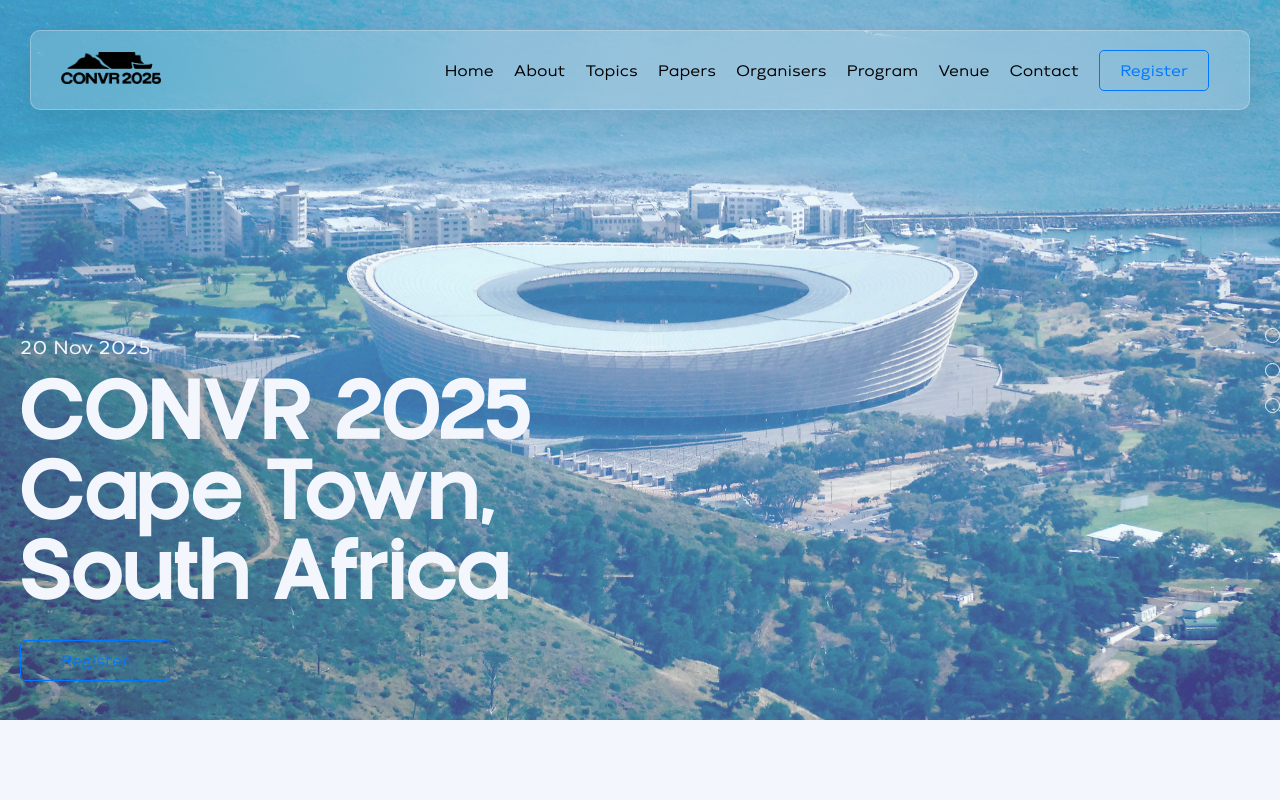
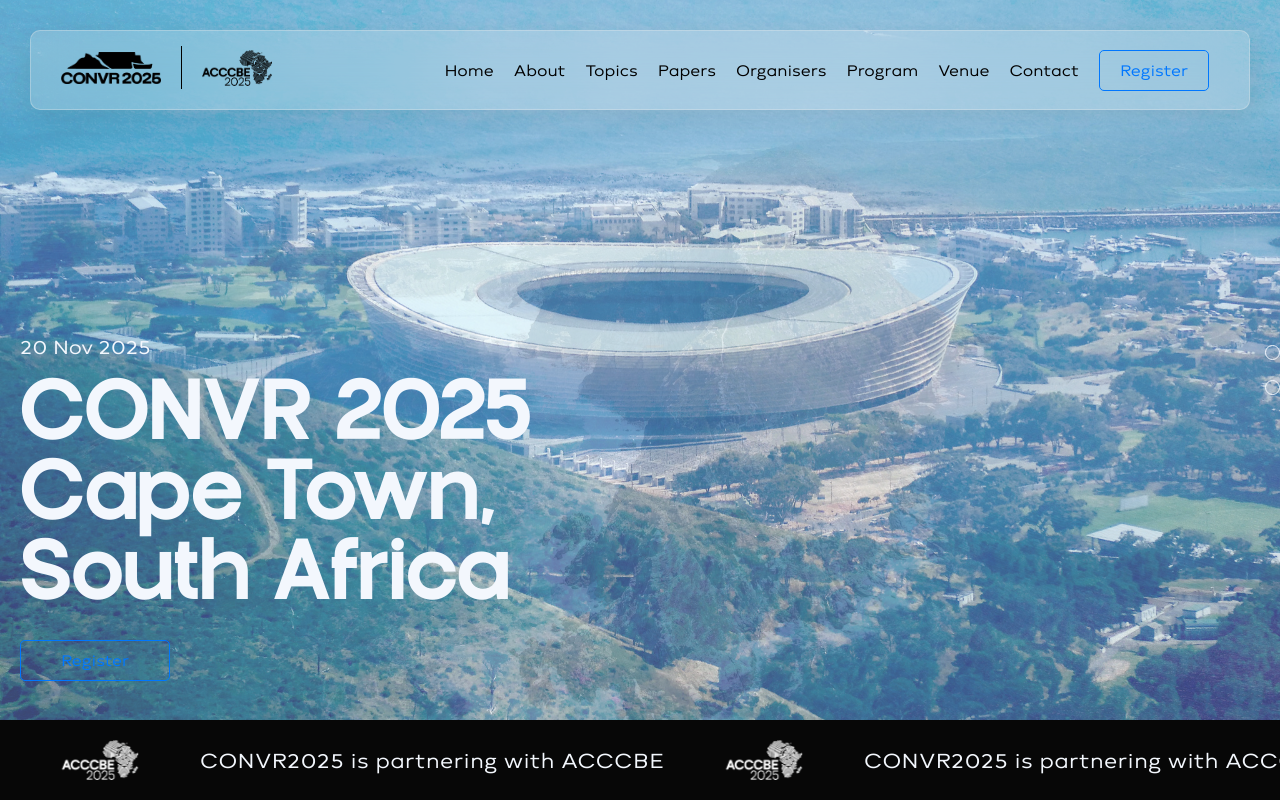
Before and after one commit to mikhail-singh/convr2025, a Next.js app: page / in a window 1280 px wide. Shown: the top 800 px of the page. Built offline with nearby package versions, Linux system fonts and the light colour scheme.

Commit message:
Added ACCCBE logo to navbar and marquee

```diff
--- a/app/components/Landing.tsx
+++ b/app/components/Landing.tsx
@@ -8,7 +8,7 @@ interface ResponsiveImageProps {
   alt?: string;
 }
 
-const images = ["/landing5", "/landing2", "/landing2"];
+const images = ["/landing5", "/landing2"];
 
 const preloadImage = (src: string) => {
   const img = new Image();
--- a/app/components/Marquee.module.css
+++ b/app/components/Marquee.module.css
@@ -33,10 +33,10 @@
     margin: 0;
     height: 40px;
     width: 200px;
+    background-image: url(/ACCCBE.webp);
     background-size: contain;
     background-repeat: no-repeat;
     background-position: center;
-    filter: grayscale(1) brightness(100);
   }
 
   .marquee-mobile {
--- a/app/components/Marquee.tsx
+++ b/app/components/Marquee.tsx
@@ -44,9 +44,16 @@ const Marquee = () => {
 
       translateTarget = ((elWidth - windowWidth) / windowWidth) * mouseX * -0.4;
       skewWithEasing = lerp(skewWithEasing, skewTarget, skewEasingFactor);
-      skewWithEasing = Math.min(Math.max(parseInt(skewWithEasing.toString()), -75), 75);
+      skewWithEasing = Math.min(
+        Math.max(parseInt(skewWithEasing.toString()), -75),
+        75
+      );
 
-      translateWithEasing = lerp(translateWithEasing, translateTarget, translateEasingFactor);
+      translateWithEasing = lerp(
+        translateWithEasing,
+        translateTarget,
+        translateEasingFactor
+      );
 
       el.style.transform = `translateX(${translateWithEasing}px) skew(${skewWithEasing}deg)`;
 
@@ -69,19 +76,19 @@ const Marquee = () => {
       <div className={styles["marquee-wrapper"]} ref={marqueeRef}>
         <div className={styles["marquee-img"]}></div>
         <p className={styles["marquee-text"]}>
-          The CONVR2025 proceedings will be published and indexed by Springer.
+          CONVR2025 is partnering with ACCCBE
         </p>
         <div className={styles["marquee-img"]}></div>
         <p className={styles["marquee-text"]}>
-          The CONVR2025 proceedings will be published and indexed by Springer.
+          CONVR2025 is partnering with ACCCBE
         </p>
         <div className={styles["marquee-img"]}></div>
         <p className={styles["marquee-text"]}>
-          The CONVR2025 proceedings will be published and indexed by Springer.
+          CONVR2025 is partnering with ACCCBE
         </p>
         <div className={styles["marquee-img"]}></div>
         <p className={styles["marquee-text"]}>
-          The CONVR2025 proceedings will be published and indexed by Springer.
+          CONVR2025 is partnering with ACCCBE
         </p>
       </div>
     </div>
--- a/app/components/NavBar.module.css
+++ b/app/components/NavBar.module.css
@@ -30,6 +30,16 @@
   position: relative;
   display: flex;
   align-items: center;
+  filter: brightness(0);
+  gap: 20px;
+}
+
+.divider {
+  position: relative;
+  width: 1px;
+  height: 55%;
+  margin-top: -5px;
+  background-color: var(--secondary-color);
 }
 
 .menu-links {
--- a/app/components/NavBar.tsx
+++ b/app/components/NavBar.tsx
@@ -24,6 +24,16 @@ const Nav = () => {
               className={styles["logo"]}
               width={100}
               height={32}
+            />
+          </Link>
+          <div className={styles.divider} />
+          <Link href="https://acccbe.org/">
+            <Image
+              src="/ACCCBE.webp"
+              alt="ACCCBE Logo"
+              className={styles["logo"]}
+              width={70}
+              height={36}
             />
           </Link>
         </div>
--- a/app/page.tsx
+++ b/app/page.tsx
@@ -3,12 +3,14 @@ import Banner2 from "./components/Banner2";
 import Contact from "./components/Contact";
 import ImgTextBanner from "./components/ImgTextBanner";
 import Landing from "./components/Landing";
+import Marquee from "./components/Marquee";
 import styles from "./page.module.css";
 
 export default function Home() {
   return (
     <div className={styles.page}>
       <Landing />
+      <Marquee />
       <Banner
         text1="25th international conference on construction applications of Virtual Reality"
         text2="Bridging Global Disparities: Harnessing Digital Technology for Equitable and Net-Zero Development"
```
